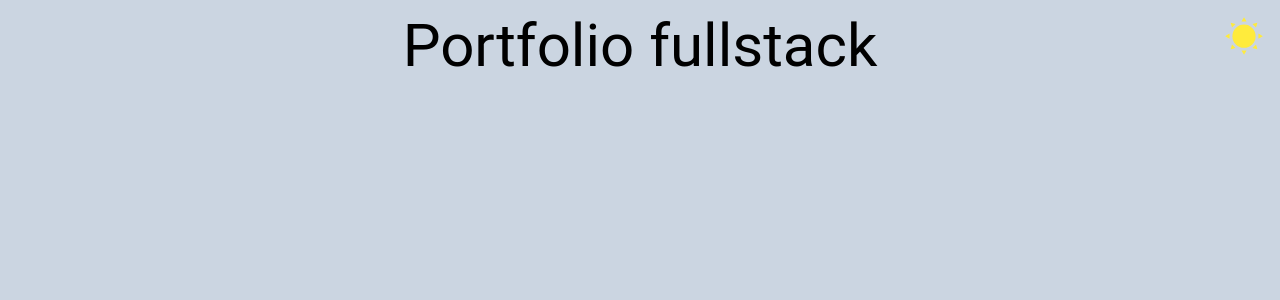
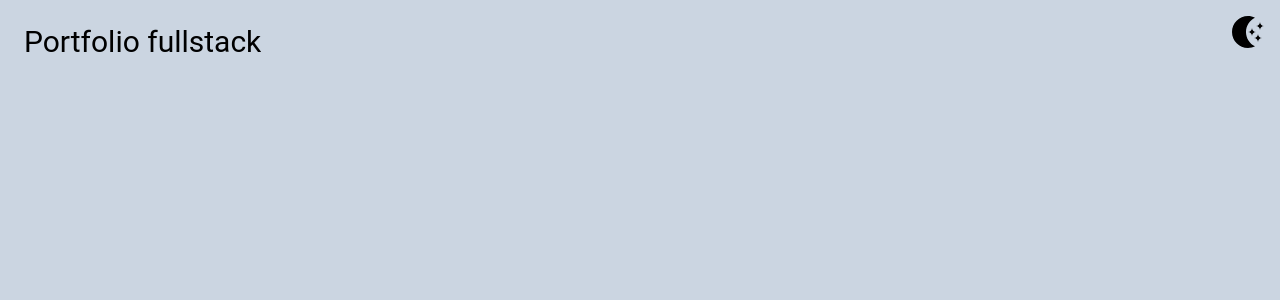
Before and after one commit to Oniros-six/Porfolio, a React (Vite) app: page / in a window 1280 px wide. Shown: the top 300 px of the page. Built offline with nearby package versions, Linux system fonts and the light colour scheme.

Commit message:
solucione el bug del icono y agregue estilos

```diff
--- a/package.json
+++ b/package.json
@@ -1,6 +1,6 @@
 {
   "name": "portfolio",
-  "version": "0.0.0",
+  "version": "1.0.0",
   "scripts": {
     "dev": "vite",
     "build": "vite build",
--- a/src/components/Header.jsx
+++ b/src/components/Header.jsx
@@ -12,6 +12,7 @@ const Header = () => {
         window.matchMedia("(prefers-color-scheme: dark)").matches)
     ) {
       document.documentElement.classList.value = localStorage.theme;
+      cambiarFondo();
     }
   }, []);
 
@@ -22,26 +23,21 @@ const Header = () => {
   };
 
   return (
-    <div className="flex">
-      <h1 className="titulo">Portfolio fullstack</h1>
-      {tema === "dark" ? (
+    <header className="header-main">
+      <h1 className="titulo animation-fadeInLeft">Portfolio fullstack</h1>
+
       <button
         onClick={() => {
           cambiarFondo();
         }}
       >
-          <Sun />
+        {tema === "dark" ? <Moon /> : <Sun />}
       </button>
-      ) : (
-        <button
-          onClick={() => {
-            cambiarFondo();
-          }}
-        >
-          <Moon />
-        </button>
-      )}
-    </div>
+
+      {/* <div className="text-xl font-semibold md:text-3xl">
+        developer by choice and designer for fun
+      </div> */}
+    </header>
   );
 };
 
--- a/src/pages/Index.jsx
+++ b/src/pages/Index.jsx
@@ -4,7 +4,7 @@ import Header from "../components/Header";
 const Index = () => {
 
   return (
-    <div className="flex justify-center">
+    <div className="index-main">
       <Header/>
     </div>
   );
--- a/styles/styles.css
+++ b/styles/styles.css
@@ -379,7 +379,7 @@ video {
     font-family: cursive, roboto , system-ui, sans-serif;
   }
   body {
-  margin: 1rem;
+  margin: 0.25rem;
   --tw-bg-opacity: 1;
   background-color: rgb(203 213 225 / var(--tw-bg-opacity));
 }
@@ -388,6 +388,24 @@ video {
   background-color: rgb(15 23 42 / var(--tw-bg-opacity));
   --tw-text-opacity: 1;
   color: rgb(203 213 225 / var(--tw-text-opacity));
+}
+  @media (min-width: 640px) {
+
+  body {
+    margin: 0.25rem;
+  }
+}
+  @media (min-width: 768px) {
+
+  body {
+    margin: 0.5rem;
+  }
+}
+  @media (min-width: 1024px) {
+
+  body {
+    margin: 1rem;
+  }
 }
 
   h1 {
@@ -518,19 +536,33 @@ video {
   --tw-border-opacity: 1;
   border-color: rgb(127 29 29 / var(--tw-border-opacity));
 }
+.index-main {
+  margin: 0px;
+}
+.header-main {
+  margin-bottom: 1rem;
+  display: flex;
+  justify-items: start;
+}
 .icon-theme {
   position: absolute;
   top: 0px;
   right: 0px;
   margin: 1rem;
-  height: 2.5rem;
-  width: 2.5rem;
+  height: 2rem;
+  width: 2rem;
   border-radius: 0.75rem;
 }
 .titulo {
-  font-size: 3.75rem;
-  line-height: 1;
+  position: relative;
+  margin: 0.5rem;
+  overflow: hidden;
+  font-size: 1.875rem;
+  line-height: 2.25rem;
 }
+/* .letter .titulo {
+  @apply opacity-0 inline-block
+} */
 @media (min-width: 640px) {
 
 
@@ -547,16 +579,17 @@ video {
 
 
   }
-.flex {
-  display: flex;
+.text-xl {
+  font-size: 1.25rem;
+  line-height: 1.75rem;
 }
-.transform {
-  transform: translate(var(--tw-translate-x), var(--tw-translate-y)) rotate(var(--tw-rotate)) skewX(var(--tw-skew-x)) skewY(var(--tw-skew-y)) scaleX(var(--tw-scale-x)) scaleY(var(--tw-scale-y));
+.font-semibold {
+  font-weight: 600;
 }
-.justify-center {
-  justify-content: center;
+@media (min-width: 768px) {
+
+  .md\:text-3xl {
+    font-size: 1.875rem;
+    line-height: 2.25rem;
+  }
 }
-.bg-red-800 {
-  --tw-bg-opacity: 1;
-  background-color: rgb(153 27 27 / var(--tw-bg-opacity));
-}
--- a/styles/tailwind.css
+++ b/styles/tailwind.css
@@ -8,7 +8,7 @@
     font-family: cursive, roboto , system-ui, sans-serif;
   }
   body {
-    @apply  bg-slate-300 dark:bg-slate-900 dark:text-slate-300 m-4
+    @apply  bg-slate-300 dark:bg-slate-900 dark:text-slate-300 m-1 sm:m-1 md:m-2 lg:m-4
   }
 
   h1 {
@@ -40,20 +40,27 @@
 @layer components {
 
 .button {
-
     @apply border-2 border-red-900
 }
 
+.index-main {
+  @apply m-0
+}
+
+.header-main{
+  @apply flex justify-items-start mb-4
+}
 .icon-theme{
-    @apply w-10 h-10 rounded-xl top-0 right-0 absolute m-4
+    @apply w-8 h-8 rounded-xl top-0 right-0 absolute m-4
 }
 
 .titulo {
-    @apply text-6xl
+    @apply text-3xl m-2 relative     overflow-hidden
 }
 
-
-
+/* .letter .titulo {
+  @apply opacity-0 inline-block
+} */
 
   @screen sm {
 
--- a/tailwind.config.cjs
+++ b/tailwind.config.cjs
@@ -1,9 +1,11 @@
 /** @type {import('tailwindcss').Config} */
 module.exports = {
-  darkMode: 'class',
-  content: ["./src/**/*.{html,js,jsx}",
-  "./src/*.{html,js,jsx}",
-"./assets/*.svg"],
+  darkMode: "class",
+  content: [
+    "./src/**/*.{html,js,jsx}",
+    "./src/*.{html,js,jsx}",
+    "./assets/*.svg",
+  ],
   theme: {
     extend: {},
   },
--- a/vite.config.js
+++ b/vite.config.js
@@ -4,5 +4,5 @@ import svgr from "vite-plugin-svgr";
 
 // https://vitejs.dev/config/
 export default defineConfig({
-  plugins: [svgr(),react()],
+  plugins: [svgr(), react()],
 })
```
Also changed, not shown: src/hooks/useTurnTheme.jsx (deleted, +0 -10 lines), 8 other files (tests, documents, lock files or other folders). Lines whose indentation alone changed are shown as unchanged.
